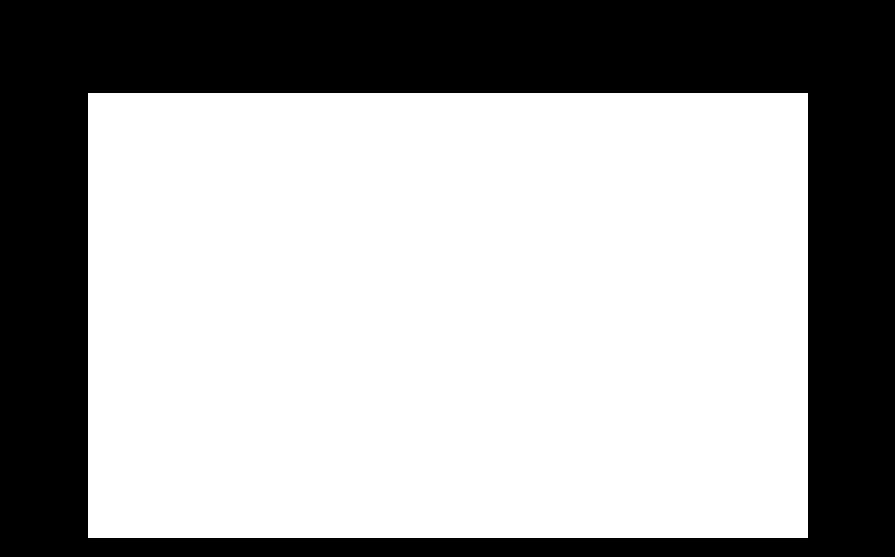
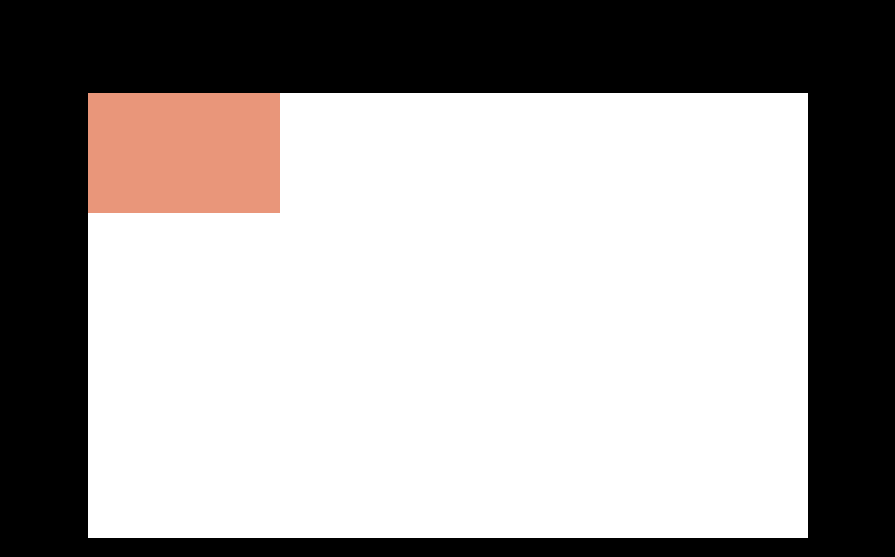
Before and after one commit to anwespanda/abstract-dashboard-webpage, a plain HTML site: page index.html in a window 1280 px wide. Shown: the part 243-800 px from the top of the page, without its empty margins (192-1087 px from the left). Drawn offline with Linux system fonts and the light colour scheme.

Commit message:
Added css for the shapes and made sure that animations will be smooth.

```diff
--- a/style.css
+++ b/style.css
@@ -13,8 +13,19 @@ body {
     overflow: hidden;
 }
 
+
 #wrapper {
     aspect-ratio: 1.62;
     width: 90vmin;
     background-color: white;
   }
+
+#wrapper > .shape {
+    height:15%;
+    width:15%;
+    background-color:darksalmon;
+    position: absolute;
+    transition: left, top, height, width, border-radius;
+    transition-duration: 300ms;
+    transition-timing-function: ease-in-out;
+}
```
